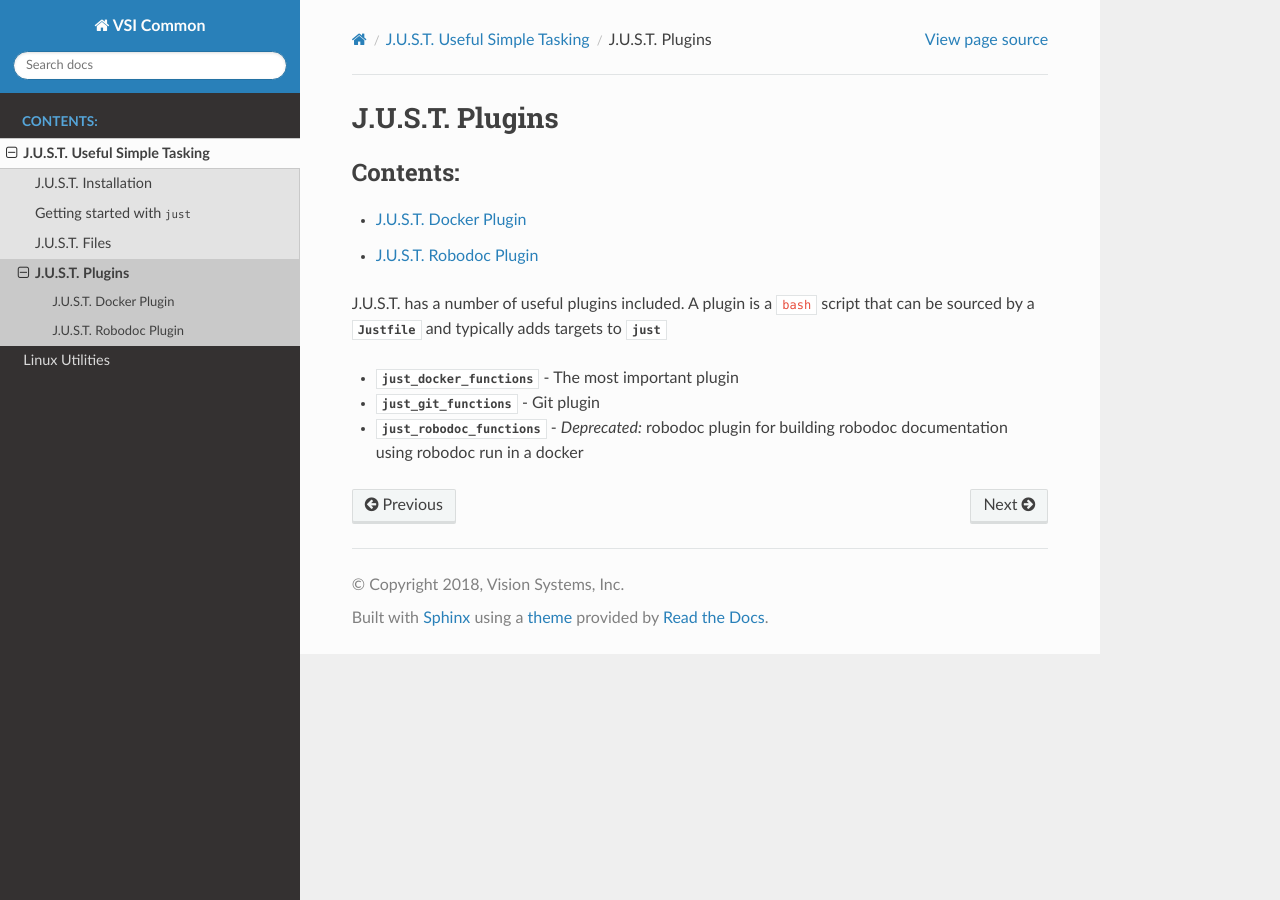
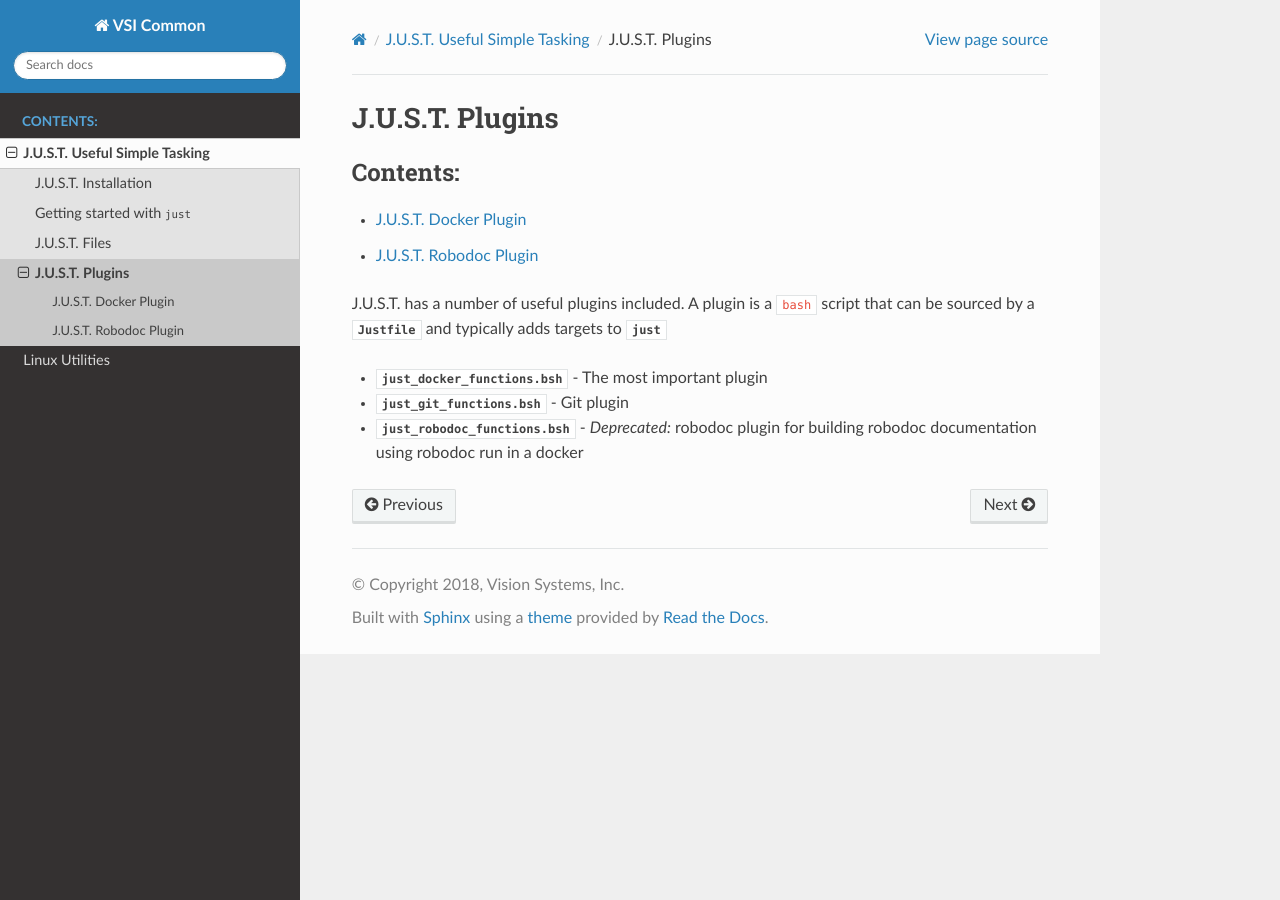
Before and after one commit to VisionSystemsInc/vsi_common, a Sphinx documentation site: the page built from docs/just/plugins/index.rst, in a window 1280 px wide. Built offline with Sphinx 7.4.7 and the Read the Docs theme 2.0.0, drawn with Linux system fonts in a browser that asks for light colours; pages that are not in the unit, such as notebooks, are missing from menus.

Commit message:
Corrected errors to Just files.

```diff
--- a/docs/just/files.rst
+++ b/docs/just/files.rst
@@ -62,7 +62,7 @@ The file sourced by just. The primary purpose of the Justfile is to define the f
     Parses another block of arguments
   :cmd:`just help`
     Help test
-  :env:`just JUSTFILE`
+  ``just JUSTFILE``
     Sets :file:`Justfile` filename to load
 
 .. _just-project-env-files:
--- a/docs/just/plugins/index.rst
+++ b/docs/just/plugins/index.rst
@@ -14,6 +14,6 @@ J.U.S.T. Plugins
 
 J.U.S.T. has a number of useful plugins included. A plugin is a ``bash`` script that can be sourced by a :file:`Justfile` and typically adds targets to :file:`just`
 
-* :file:`just_docker_functions` - The most important plugin
-* :file:`just_git_functions` - Git plugin
-* :file:`just_robodoc_functions` - *Deprecated:* robodoc plugin for building robodoc documentation using robodoc run in a docker
+* :file:`just_docker_functions.bsh` - The most important plugin
+* :file:`just_git_functions.bsh` - Git plugin
+* :file:`just_robodoc_functions.bsh` - *Deprecated:* robodoc plugin for building robodoc documentation using robodoc run in a docker
--- a/docs/linux/index.rst
+++ b/docs/linux/index.rst
@@ -14,7 +14,6 @@ Linux Utilities
    cuda_info.auto
    dir_tools.auto
    elements.auto
-   example.auto
    file_tools.auto
    findin.auto
    findinpaths.auto
```
Also changed, not shown: 3 other files.
